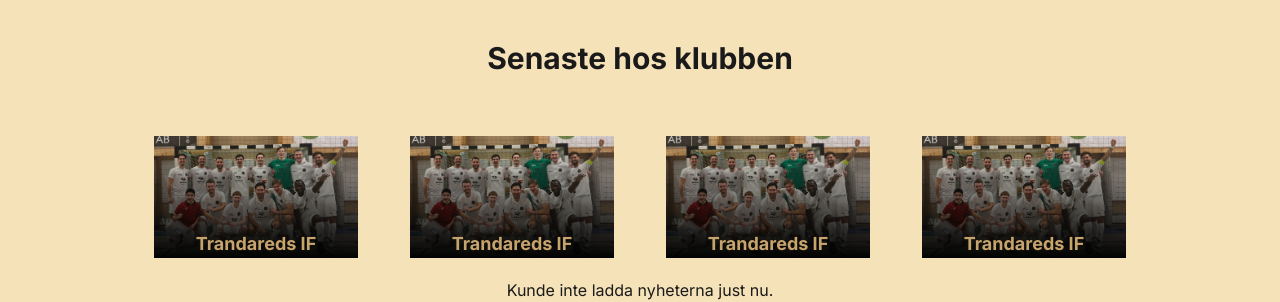
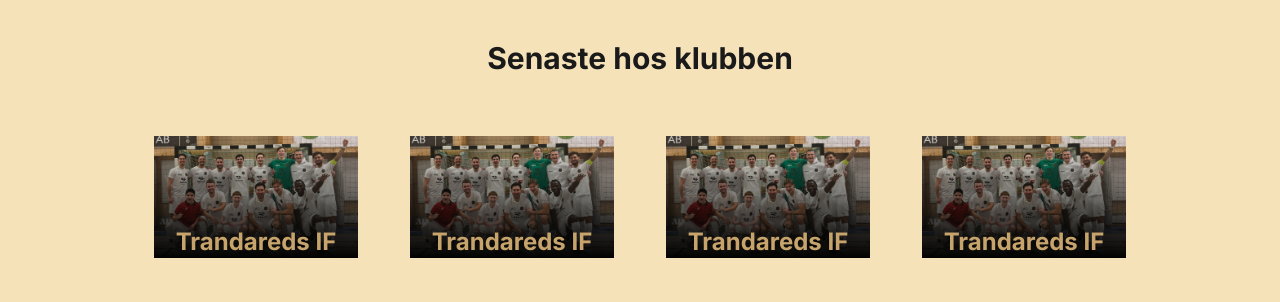
Before and after one commit to lia-2-team-1/webbsite, a React (Vite) app: page / in a window 1280 px wide. Shown: the part 1260-1562 px from the top of the page. Built offline with nearby package versions, Linux system fonts and the light colour scheme; no server answers.

Commit message:
Update styles to align with new design standard in InstaGrid.tsx

```diff
--- a/src/components/Hero.tsx
+++ b/src/components/Hero.tsx
@@ -1,4 +1,3 @@
-import React from "react";
 import Button from "./Button";
 
 export const Hero = () => {
--- a/src/components/InstaGrid.tsx
+++ b/src/components/InstaGrid.tsx
@@ -36,7 +36,7 @@ export default function InstaGrid({ posts }: InstaGridProps) {
           return (
             <div
               key={insta.id}
-              className="w-full md:w-1/2 lg:w-1/4"
+              className="w-full md:w-1/2 lg:w-1/4 mb-5"
               onClick={() => handlePostClick(insta)}
             >
               <figure className="relative w-full">
@@ -45,7 +45,7 @@ export default function InstaGrid({ posts }: InstaGridProps) {
                 w-4/5 mx-auto
                 absolute top-0 left-0 right-0 bottom-0 bg-gradient-to-t from-black to-transparent cursor-pointer"
                 >
-                  <h3 className="absolute bottom-0 left-0 right-0 transform text-sandybrown text-lg font-bold z-2 text-center ">
+                  <h3 className="absolute bottom-0 left-0 right-0 transform text-sandybrown font-bold text-center text-base  md:text-xl lg:text-2xl">
                     {shortCaption}
                   </h3>
                 </div>
```
